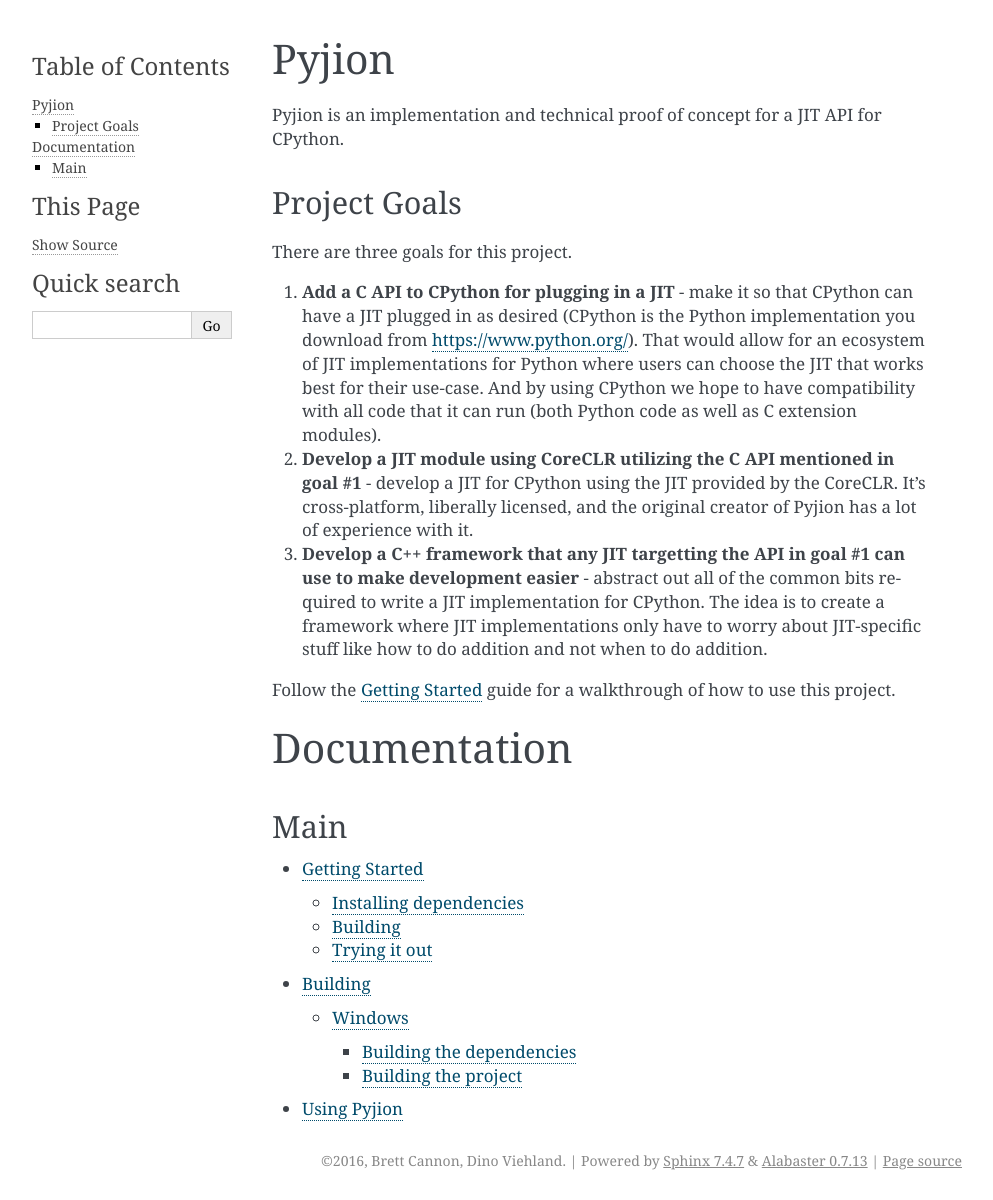
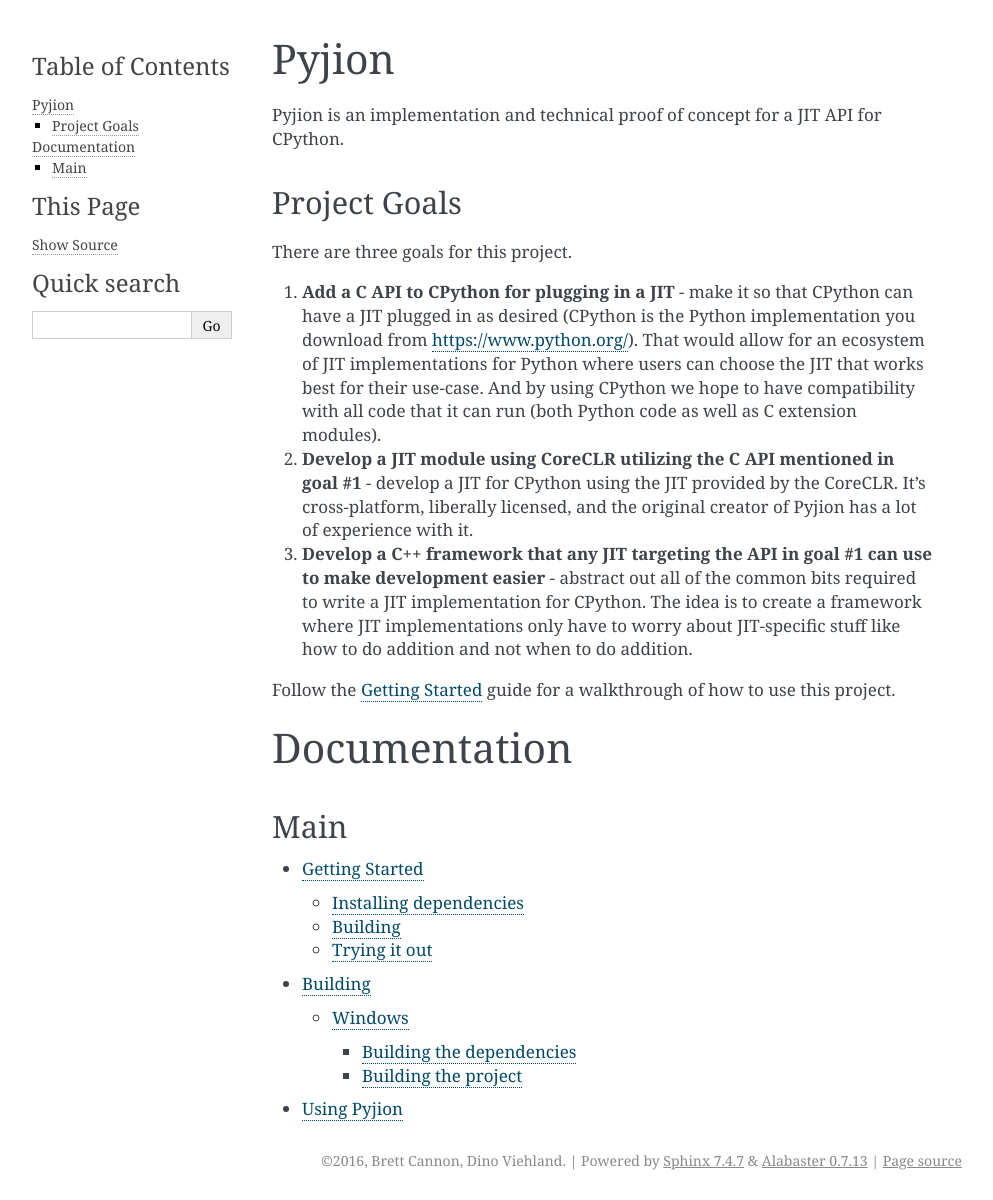
Before and after one commit to microsoft/Pyjion, a Sphinx documentation site: the page built from Docs/source/index.rst, in a window 1280 px wide. Shown: the whole page, without its empty margins (148-1141 px from the left). Built offline with Sphinx 7.4.7, drawn with Linux system fonts in a browser that asks for light colours.

Commit message:
Fix simple typo: targetting -> targeting (#236)
Closes #235

```diff
--- a/Docs/source/index.rst
+++ b/Docs/source/index.rst
@@ -15,7 +15,7 @@ There are three goals for this project.
 
 1. **Add a C API to CPython for plugging in a JIT** - make it so that CPython can have a JIT plugged in as desired (CPython is the Python implementation you download from https://www.python.org/). That would allow for an ecosystem of JIT implementations for Python where users can choose the JIT that works best for their use-case. And by using CPython we hope to have compatibility with all code that it can run (both Python code as well as C extension modules).
 2. **Develop a JIT module using CoreCLR utilizing the C API mentioned in goal #1** -  develop a JIT for CPython using the JIT provided by the CoreCLR. It's cross-platform, liberally licensed, and the original creator of Pyjion has a lot of experience with it.
-3. **Develop a C++ framework that any JIT targetting the API in goal #1 can use to make development easier** - abstract out all of the common bits required to write a JIT implementation for CPython. The idea is to create a framework where JIT implementations only have to worry about JIT-specific stuff like how to do addition and not when to do addition.
+3. **Develop a C++ framework that any JIT targeting the API in goal #1 can use to make development easier** - abstract out all of the common bits required to write a JIT implementation for CPython. The idea is to create a framework where JIT implementations only have to worry about JIT-specific stuff like how to do addition and not when to do addition.
 
 Follow the :doc:`Getting Started <gettingstarted>` guide for a walkthrough of how to use this project.
 
```
Also changed, not shown: README.md (+1 -1 lines).
